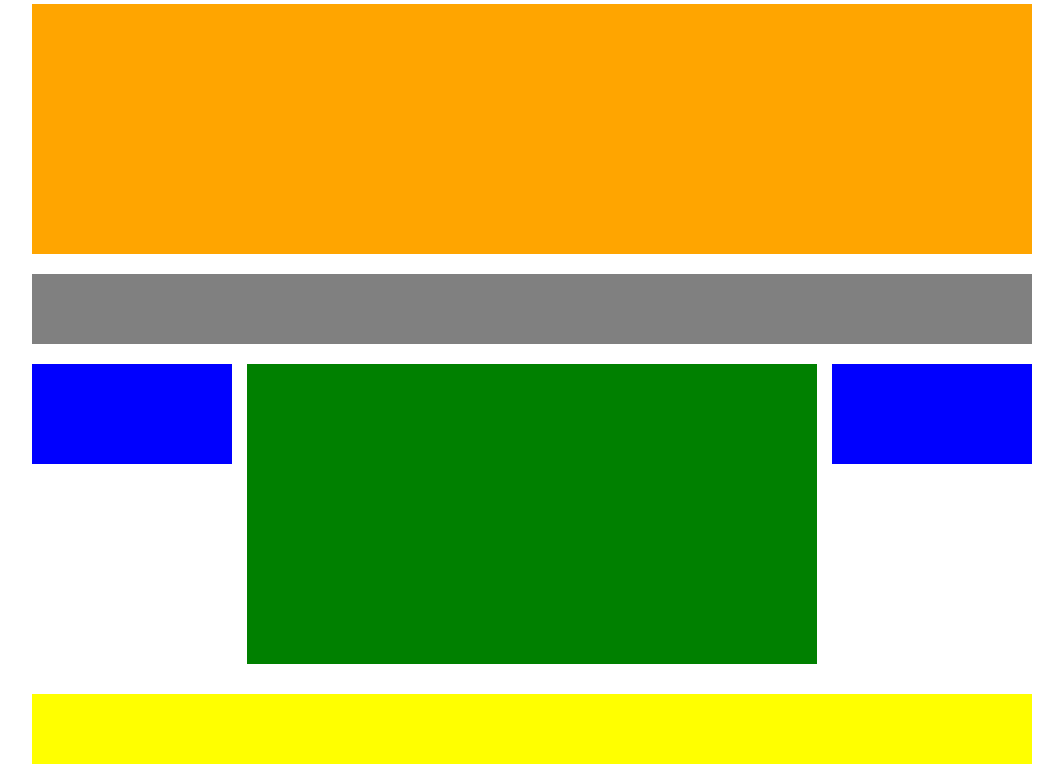
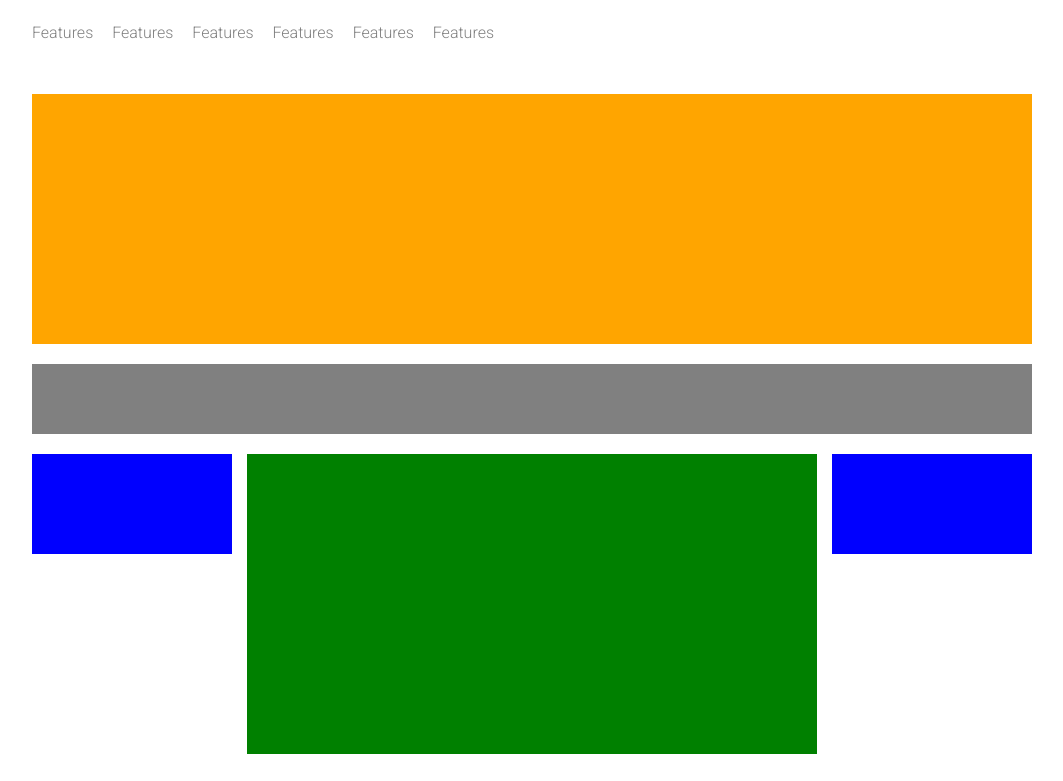
Before and after one commit to rekk88/htmlcss-wp, a plain HTML site: page index.html in a window 1280 px wide. Shown: the part 106-887 px from the top of the page, without its empty margins (108-1171 px from the left). Drawn offline with Linux system fonts and the light colour scheme.

Commit message:
add: menu e font

```diff
--- a/css/style.css
+++ b/css/style.css
@@ -15,14 +15,20 @@
     float: left;
 }
 
+
+
+
 /* body */
+body{
+    font-family: 'Roboto', sans-serif;
+}
 .container{
     margin: 0px 140px 20px 140px;
 
 }
 
 header{
-    height: 90px;
+     height: 180px;
 }
 .img-container{
     border-right: 1px solid lightgrey;
@@ -33,7 +39,21 @@ header{
     height: 90px;
     margin-right: 25px;
 }
+nav{
+    height: 90px;
+    line-height: 90px;
 
+}
+nav li{
+    display: inline-block;
+    margin-right: 15px;
+
+}
+
+nav a{
+    text-decoration: none;
+    color: grey;
+}
 
 footer{
     height: 70px;
--- a/index.html
+++ b/index.html
@@ -6,14 +6,29 @@
     <meta name="viewport" content="width=device-width, initial-scale=1.0">
     <title>htmlcss WP</title>
     <link rel="stylesheet" href="css/style.css">
+    <link rel="preconnect" href="https://fonts.gstatic.com">
+    <link href="https://fonts.googleapis.com/css2?family=Roboto:wght@300;700&display=swap" rel="stylesheet">
 </head>
 <body class="debug">
     <div class="container">
         <!-- header -->
         <header class="debug">
+                <!-- logo  -->
                 <div class="img-container">
                 <img src="img/logo.png" alt="" id="logo">
                 </div>
+                <!-- fine logo -->
+                <nav>
+                    <ul>
+                        <li><a href="#">Features</a></li>
+                        <li><a href="#">Features</a></li>
+                        <li><a href="#">Features</a></li>
+                        <li><a href="#">Features</a></li>
+                        <li><a href="#">Features</a></li>
+                        <li><a href="#">Features</a></li>
+                    </ul>
+
+                </nav>
         </header>
         <!-- fine header -->
 
```
